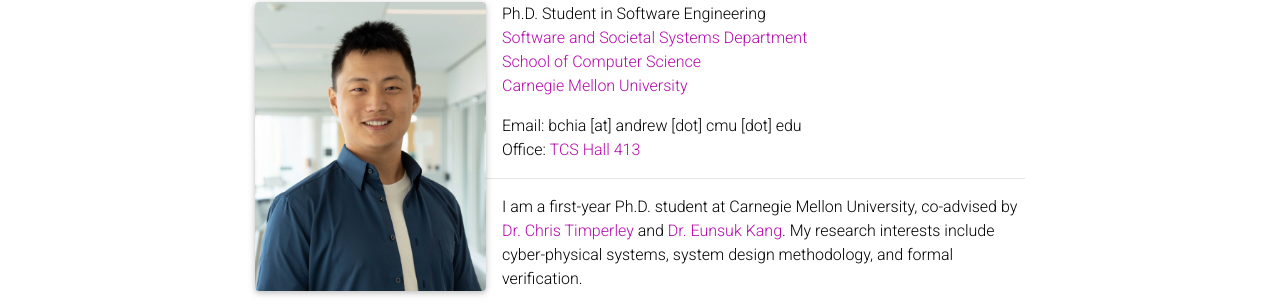
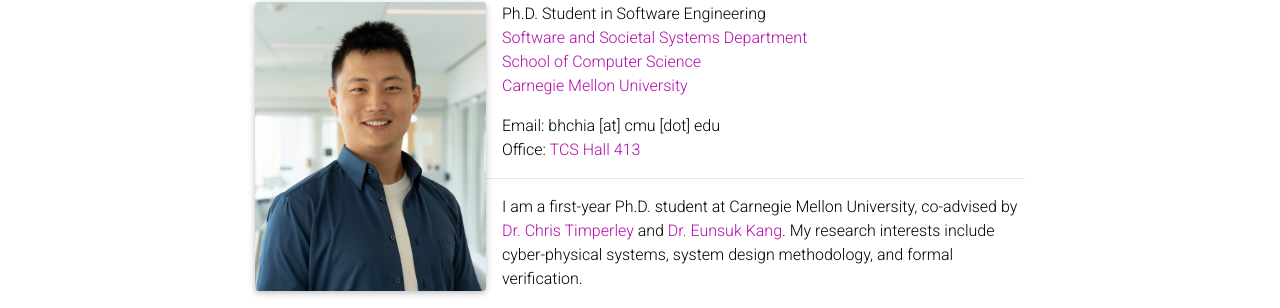
Before and after one commit to chiabhoward/chiabhoward.github.io, a Jekyll site: the page built from _pages/about.md, in a window 1280 px wide and 1023 px high. Shown: the part 167-475 px from the top of the window. Built offline with Jekyll 4.4.1, drawn with Linux system fonts in a browser that asks for light colours; full-size pictures stand in for the smaller copies a plugin makes; some web fonts are replaced; comment, search, counter and statistics services are not loaded; a style sheet for code colours, icons or effects is not loaded.

Commit message:
update email address

```diff
--- a/_config.yml
+++ b/_config.yml
@@ -6,7 +6,7 @@
 first_name: Ben-Hau
 middle_name:
 last_name: Chia
-email: bchia@andrew.cmu.edu
+email: bhchia@cmu.edu
 description: > # the ">" symbol means to ignore newlines until "footer_text:"
 footer_text: >
   Powered by <a href="https://jekyllrb.com/" target="_blank">Jekyll</a> with <a href="https://github.com/alshedivat/al-folio">al-folio</a> theme.
--- a/_pages/about.md
+++ b/_pages/about.md
@@ -24,7 +24,7 @@
 [School of Computer Science](https://www.cs.cmu.edu/)
 [Carnegie Mellon University](https://www.cmu.edu/)
 
-Email: bchia [at] andrew [dot] cmu [dot] edu <br>
+Email: bhchia [at] cmu [dot] edu <br>
 Office: [TCS Hall 413](https://goo.gl/maps/qYhacws7xvsfE2ff7)
 
 ---
```
